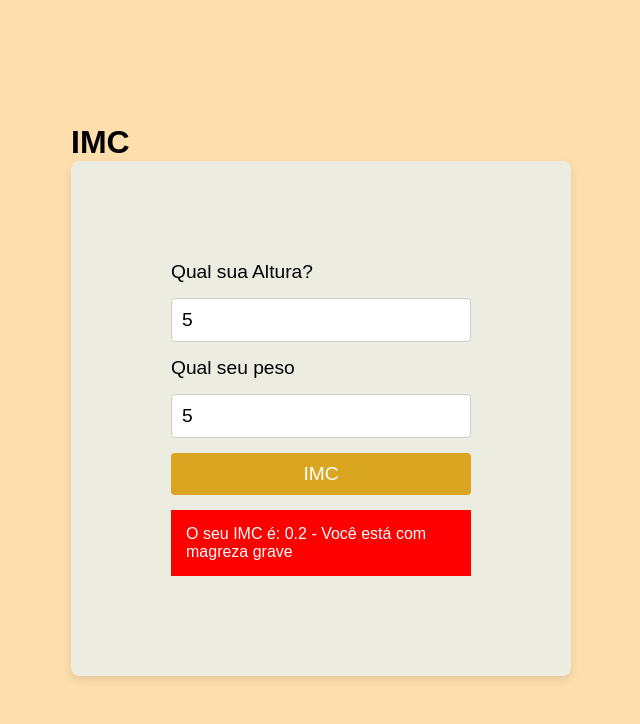
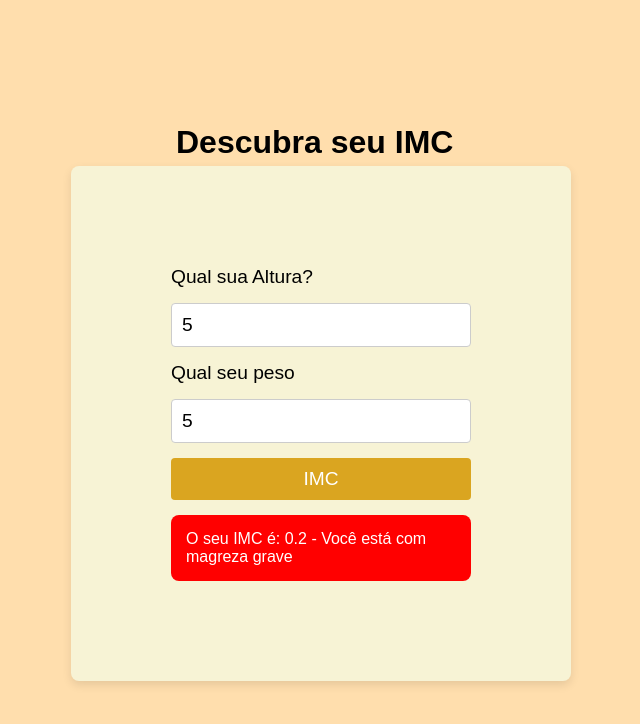
Before and after one commit to PauloVieira28/React-IMC-EBAC, a React (Vite) app: page / in a window 1280 px wide. Both pictures are taken after typing "5", "5" into the empty fields and a click on the button "IMC". Shown: the top 724 px of the page, without its empty margins (319-959 px from the left). Built offline with nearby package versions, Linux system fonts and the light colour scheme.

Commit message:
finished

```diff
--- a/src/components/IMC/index.jsx
+++ b/src/components/IMC/index.jsx
@@ -1,6 +1,6 @@
-import {form} from './index.module.css'
+import {form, imc} from './index.module.css'
 import ResultFinish from '../ResultFinish';
-import { useState } from 'react';
+import { useState, useEffect } from 'react';
 
 const IMC = () => {
 
@@ -26,9 +26,23 @@ const IMC = () => {
         setRealise(true)
 
     }
+
+    useEffect(() => {
+        if (release) {
+            const timer = setTimeout(() => {
+            setRelease(false)
+            setResultFinished('')
+            setMessage('')
+            setColorClassification('')
+            setResult('')
+        }, 5000)
+            return () => clearTimeout(timer) // limpa se o componente desmontar ou mudar
+        }
+    }, [release])
+
     return(
         <>
-            <h1>IMC</h1>
+            <h1 className={imc}>Descubra seu IMC</h1>
             <form className={form}>
                 <label>Qual sua Altura?</label>
                 <input type="number" value={height} onChange={handleHeight}/>
--- a/src/components/IMC/index.module.css
+++ b/src/components/IMC/index.module.css
@@ -1,5 +1,10 @@
+.imc{
+    padding: 5px;
+    margin-left: 100px;
+}
+
 .form {
-    background-color: rgb(237, 236, 224);
+    background-color: var(--form-color);
     padding: 100px;
     border-radius: 8px;
     box-shadow: 0 4px 10px rgba(0,0,0,0.1);
@@ -21,8 +26,8 @@ input, textarea {
 }
 
 button {
-    background-color: #DAA520;
-    color: white;
+    background-color: var(--botton-color);
+    color: var(--text-color);
     padding: 10px;
     border: none;
     border-radius: 4px;
--- a/src/components/ResultFinish/index.jsx
+++ b/src/components/ResultFinish/index.jsx
@@ -1,58 +1,76 @@
 import {red, moderate, light, normal, result} from './index.module.css'
+import { useState, useEffect } from 'react'
 
 const ResultFinish = ({weight, height}) => {
 
-    const imc = Number(weight) / (parseFloat(height) * parseFloat(height))
+    const [visible, setVisible] = useState(true)
+
+    const imc = Number(weight) / (parseFloat(height) * parseInt(height))
     const resultFinished = parseFloat(imc.toFixed(2))
 
     let message = ""
-    let coloClassification = ""
+    let colorClassification = ""
 
     if(resultFinished < 16){
         message = "Você está com magreza grave"
-        coloClassification = red
+        colorClassification = red
     }
 
     if(resultFinished > 16 && resultFinished < 16.99){
         message = "Você está com magreza moderada"
-        coloClassification = moderate
+        colorClassification = moderate
     }
 
     if(resultFinished > 17 && resultFinished < 18.4){
         message = "Você está com magreza leve"
-        coloClassification = light
+        colorClassification = light
     }
 
     if(resultFinished > 18.59 && resultFinished < 24.99){
         message = "Você está com o peso normal"
-        coloClassification = normal
+        colorClassification = normal
     }
 
     if(resultFinished > 25 && resultFinished < 29.99){
         message = "Você está com sobrepeso"
-        coloClassification = moderate
+        colorClassification = moderate
     }
 
     if(resultFinished > 30 && resultFinished < 34.99){
         message = "Você está com obesidade grau I"
-        coloClassification = light
+        colorClassification = light
     }
 
     if(resultFinished > 35 && resultFinished < 39.99){
         message = "Você está com obesidade grau II"
-        coloClassification = moderate
+        colorClassification = moderate
 
 
     }
 
     if(resultFinished > 40){
         message = "Você está com obesidade grau III (mórbida)"
-        coloClassification = red
+        colorClassification = red
     }
 
-    return <p className={`${coloClassification} ${result}`} >{`O seu IMC é: ${resultFinished} - ${message}`}</p>
+    useEffect(() => {
+        const timer = setTimeout(() => {
+        setVisible(false)
+        }, 5000)
+
+        return () => clearTimeout(timer)
+    }, [])
 
 
+    if(!visible){
+        return null
+    }
+
+    return (
+        <p className={`${colorClassification} ${result}`}>
+        {`O seu IMC é: ${resultFinished} - ${message}`}
+        </p>
+    )
 }
 
 export default ResultFinish;
--- a/src/components/ResultFinish/index.module.css
+++ b/src/components/ResultFinish/index.module.css
@@ -3,6 +3,7 @@
     display: block;
     color: #000;
     padding: 15px;
+    border-radius: 8px;
 }
 
 .red{
@@ -20,6 +21,6 @@
 }
 
 .normal{
-    color: white;
+    color: var(--text-color);
     background-color: green;
 }
--- a/src/global.css
+++ b/src/global.css
@@ -16,6 +16,13 @@ body {
     display: flex;
     justify-content: center; /* Centraliza horizontalmente */
     align-items: center;     /* Centraliza verticalmente */
-    background-color: #FFDEAD;
+    background-color: var(--primary-color);
     font-family: Arial, sans-serif;
 }
+
+:root {
+    --primary-color: #FFDEAD;
+    --text-color: white;
+    --botton-color: #DAA520;
+    --form-color: #f7f3d5;
+}
```
